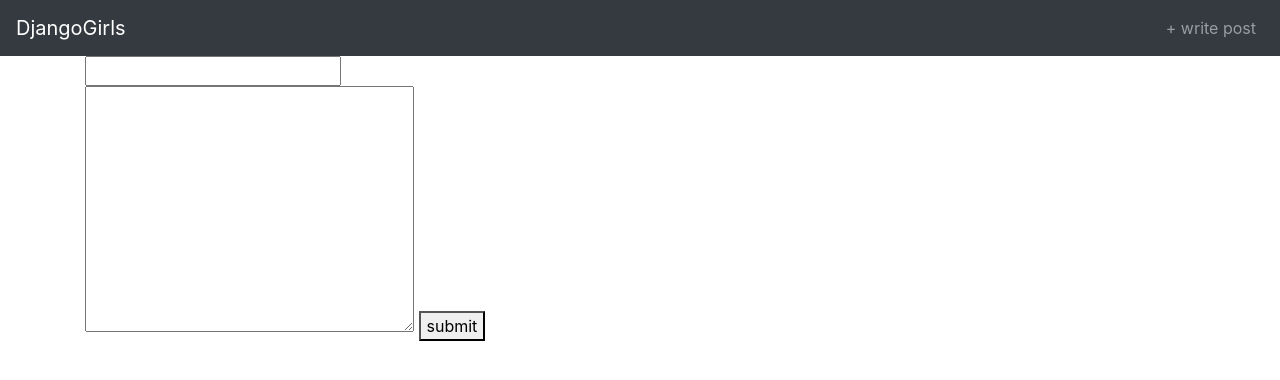
After one commit to seongwonhan88/Djangogirls-tutorial, a Django app: page /posts/create/ in a window 1280 px wide. The commit adds this page. Shown: the top 380 px of the page. Run offline with Django 3.2, Linux system fonts and the light colour scheme; some libraries are stand-ins or nearby versions.

Commit message:
post_create view, url, template 생성

```diff
--- a/app/blog/views.py
+++ b/app/blog/views.py
@@ -19,3 +19,23 @@ def post_detail(request, pk):
         'post' : post
     }
     return render(request, 'blog/post_detail.html', context)
+
+def post_create(request):
+    """
+    template : blog/post_create.html 사용
+    URL : /posts/create/
+
+    1. 템플릿에 하나의 <form> 요소를 구현
+        input[name='title']
+        textarea[name = 'text']
+        button[type = 'submit']
+
+    2. post_create.html을 보여주는 링크를 base.html에 구현
+         {% url %} 태그 사용
+
+    :param request:
+    :return:
+    """
+
+
+    return render(request, 'blog/post_create.html')
--- a/app/config/urls.py
+++ b/app/config/urls.py
@@ -27,6 +27,6 @@ urlpatterns = [
     url(r'^blog-posts/$', views.post_list, name='post-list'),
     url(r'^blog-posts/(?P<pk>\d+)/$', views.post_detail, name='post-detail'),
     # request가 오면 post_detail(request = request, pk = <group에 주어진 값>
-    #
+    url(r'^posts/create/$', views.post_create, name='post-create')
     #
 ]
--- a/app/templates/base.html
+++ b/app/templates/base.html
@@ -13,10 +13,17 @@
 <body>
     <nav class="navbar navbar-expand-lg navbar-dark bg-dark">
         <a class="navbar-brand " href="{% url 'post-list' %}">DjangoGirls</a>
+        <ul class="navbar-nav mr-auto"></ul>
+        <ul class="navbar-nav">
+            <li class="nav-item">
+                <a href="{% url 'post-create' %}" class="nav-link">+ write post</a>
+            </li>
+        </ul>
     </nav>
     <div class="container">
         {% block content %}
         {% endblock %}
+
     </div>
 </body>
 </html>
--- /dev/null
+++ b/app/templates/blog/post_create.html
@@ -0,0 +1,9 @@
+{% extends 'base.html' %}
+
+{% block content %}
+<form>
+    <input name="title" type="text"> <br>
+    <textarea name="text" id="" cols="30" rows="10"></textarea>
+    <button type="submit"> submit </button>
+</form>
+{% endblock %}
```
